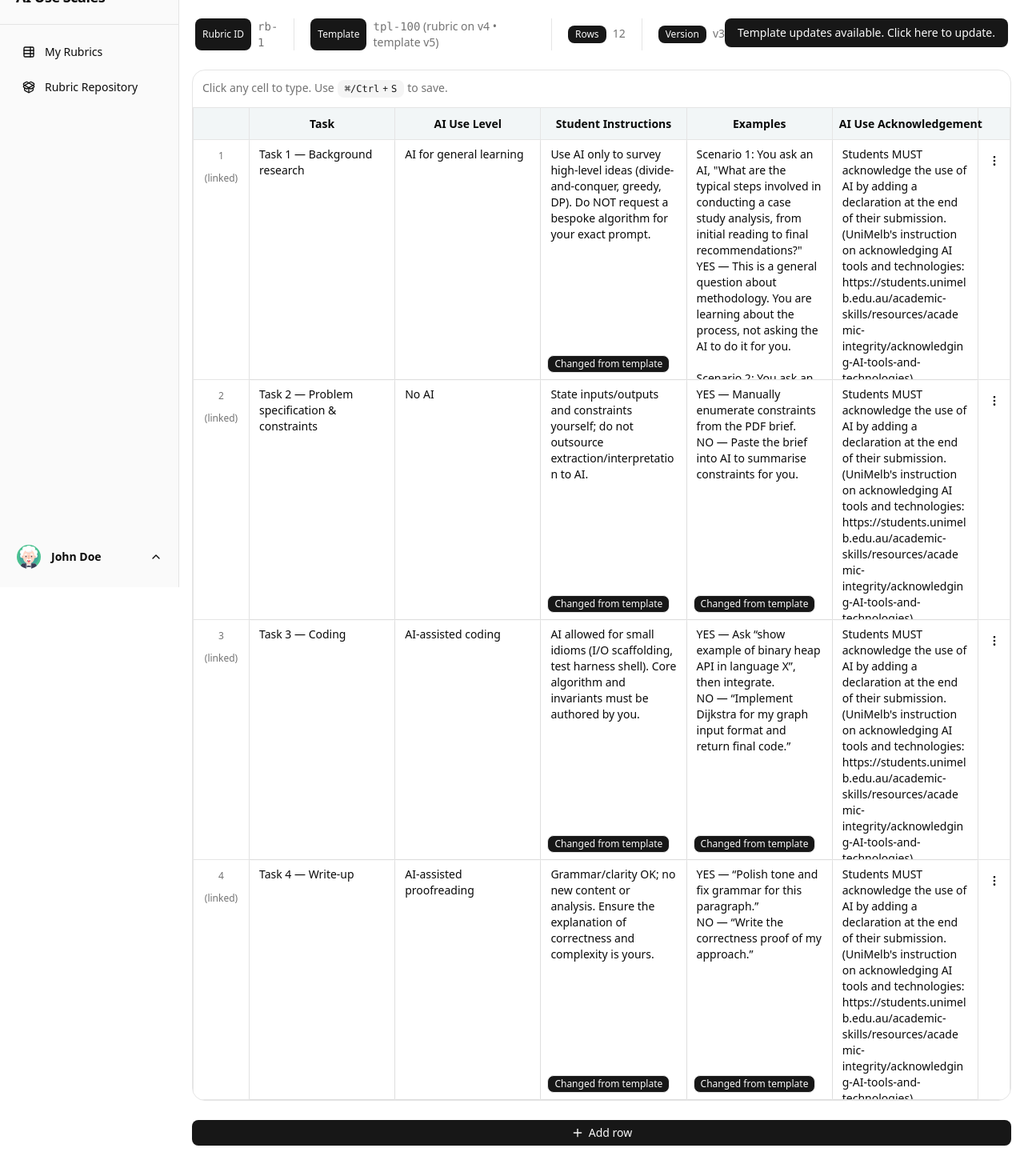
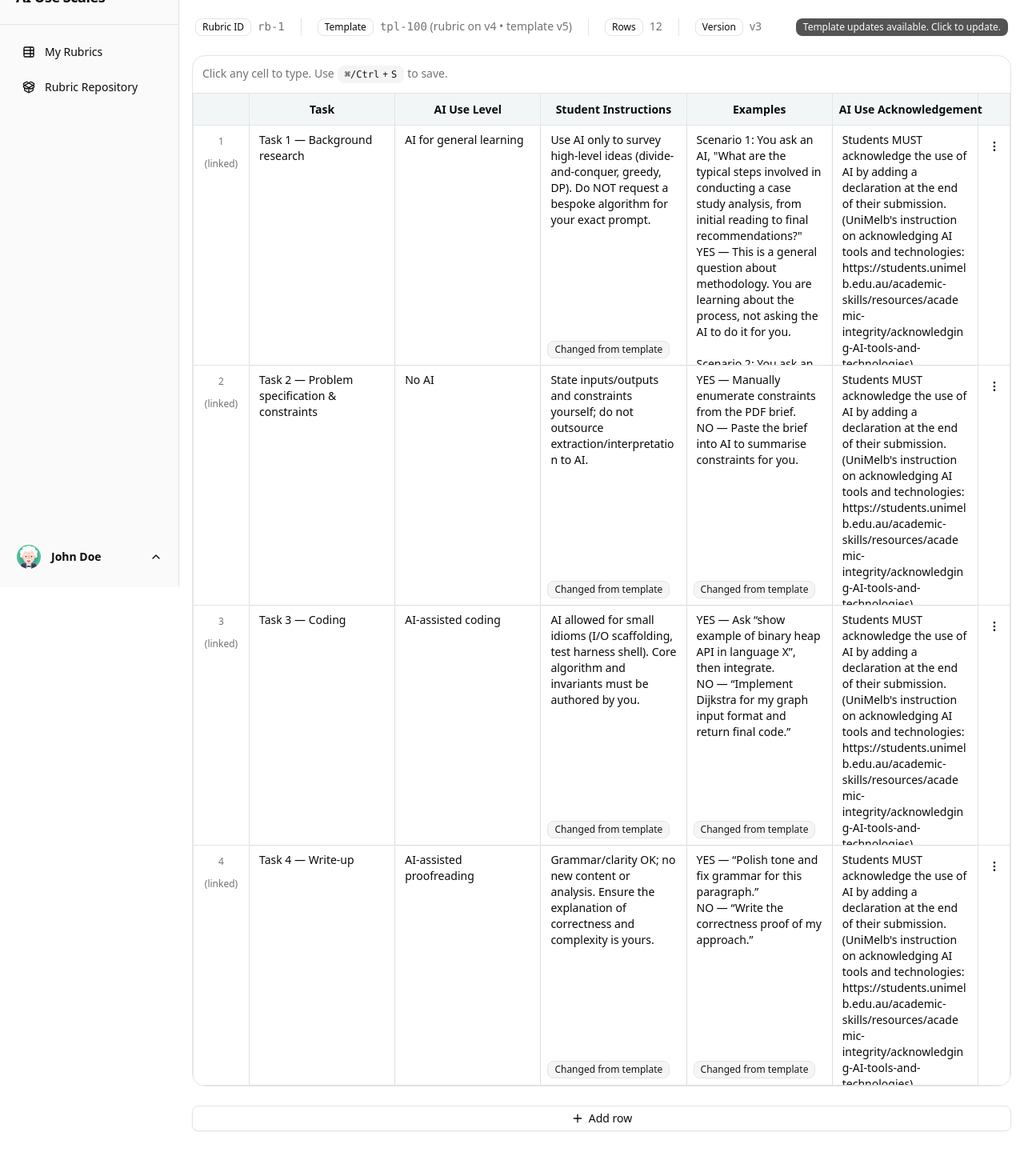
Before and after one commit to zimdo77/customisable-ai-use-scales, a Next.js app: page /edit-rubric/rb-1 in a window 1280 px wide. Shown: the part 66-1536 px from the top of the page at 80% size. Built offline with nearby package versions, Linux system fonts and the light colour scheme.

Commit message:
fix(edit-rubric-page): minor ui changes

```diff
--- a/src/components/edit-rubric-page/EditRubricTable.tsx
+++ b/src/components/edit-rubric-page/EditRubricTable.tsx
@@ -27,6 +27,7 @@ interface Props {
   rows: RubricRow[];
   onChange: (rows: RubricRow[]) => void;
   templateRows: TemplateRow[];
+  dirty: boolean;
 }
 
 function findTemplateRow(trs: TemplateRow[], id?: string | null) {
@@ -37,6 +38,7 @@ export default function RubricRowsTable({
   rows,
   onChange,
   templateRows,
+  dirty,
 }: Props) {
   const update = (i: number, patch: Partial<RubricRow>) => {
     const next = rows.slice();
@@ -85,8 +87,8 @@ export default function RubricRowsTable({
   return (
     <div>
       <div className="rounded-2xl border overflow-x-auto">
-        <div className="p-3 flex justify-between items-center">
-          <div className="text-sm text-muted-foreground">
+        <div className="p-3 flex justify-between items-center text-sm text-muted-foreground">
+          <div className="">
             Click any cell to type. Use
             <span className="mx-1">
               <Badge variant="secondary">
@@ -95,6 +97,7 @@ export default function RubricRowsTable({
             </span>
             to save.
           </div>
+          <div>{dirty && <div>Unsaved changes...</div>}</div>
         </div>
         <Table className="w-full table-fixed border">
           <TableHeader>
@@ -118,9 +121,7 @@ export default function RubricRowsTable({
                   className="divide-x divide-border h-[300px]"
                 >
                   <TableCell className="py-3 text-center align-top relative text-xs text-muted-foreground">
-                    <div className="pb-3">
-                      {i + 1}
-                    </div>
+                    <div className="pb-3">{i + 1}</div>
                     {linked && <div>(linked)</div>}
                   </TableCell>
                   {/* editable cells */}
@@ -212,7 +213,12 @@ export default function RubricRowsTable({
         </Table>
       </div>
       <div className="mt-6 mb-20">
-        <Button className="w-full" size="sm" onClick={() => addRow()}>
+        <Button
+          variant="outline"
+          className="w-full"
+          size="sm"
+          onClick={() => addRow()}
+        >
           <Plus className="size-4" /> Add row
         </Button>
       </div>
@@ -223,7 +229,7 @@ export default function RubricRowsTable({
 function CellChanged() {
   return (
     <Badge
-      variant="default"
+      variant="secondary"
       className="absolute left-2 bottom-2 border-border pointer-events-none"
     >
       {' '}
--- a/src/components/edit-rubric-page/RubricEditorClient.tsx
+++ b/src/components/edit-rubric-page/RubricEditorClient.tsx
@@ -103,7 +103,6 @@ export default function RubricEditorClient({
             onChange={(e) => setSubject(e.target.value.toUpperCase())}
           />
           <div className="ml-auto flex items-center gap-2">
-            {dirty && <Badge variant="outline">Unsaved</Badge>}
             <Button variant="outline" onClick={handleCancel}>
               Cancel
             </Button>
@@ -116,12 +115,12 @@ export default function RubricEditorClient({
       <div className="flex mx-auto text-sm max-w-screen-xl px-5 text-muted-foreground">
         <div className="flex items-center gap-5">
           <div className="flex flex-row gap-2">
-            <Badge>Rubric ID</Badge>
+            <Badge variant="outline">Rubric ID</Badge>
             <code>{rubric.id}</code>
           </div>
           <Separator orientation="vertical" className="h-4" />
           <div className="flex flex-row gap-2">
-            <Badge>Template</Badge>
+            <Badge variant="outline">Template</Badge>
             {rubric.templateId ? (
               <span>
                 <code>{rubric.templateId}</code> (rubric on v
@@ -130,29 +129,28 @@ export default function RubricEditorClient({
                 )
               </span>
             ) : (
-              <span className="">
-                N/A
-              </span>
+              <span className="">N/A</span>
             )}
           </div>
           <Separator orientation="vertical" className="h-4" />
           <div className="flex flex-row gap-2">
-            <Badge>Rows</Badge>
+            <Badge variant="outline">Rows</Badge>
             <span>{rubric.rowCount}</span>
           </div>
           <Separator orientation="vertical" className="h-4" />
           <div className="flex flex-row gap-2">
-            <Badge>Version</Badge>
+            <Badge variant="outline">Version</Badge>
             <span>v{rubric.version}</span>
           </div>
         </div>
         {hasTemplateUpdates && (
-          <Button
+          <Badge
+            variant="default"
             onClick={() => setUpdatesOpen(true)}
-            className="cursor-pointer ml-auto"
+            className="ml-auto animate-pulse"
           >
-            Template updates available. Click here to update.
-          </Button>
+            Template updates available. Click to update.
+          </Badge>
         )}
       </div>
 
@@ -162,6 +160,7 @@ export default function RubricEditorClient({
           rows={rubric.rows}
           onChange={onRowsChange}
           templateRows={linkedTemplate?.rows ?? []}
+          dirty={dirty}
         />
       </div>
 
--- a/src/components/edit-rubric-page/TemplateUpdatesSheet.tsx
+++ b/src/components/edit-rubric-page/TemplateUpdatesSheet.tsx
@@ -153,7 +153,8 @@ export default function TemplateUpdatesSheet({
                   </div>
                   <div>
                     <div className="font-semibold">
-                      Template v{template.version}
+                      Template{' '}
+                      <span className="text-chart-5">v{template.version}</span>
                     </div>
                     <Field name="Task" value={t.task} />
                     <Field name="AI Use Scale Level" value={t.aiUseLevel} />
--- a/src/components/my-rubrics-page/RubricCard.tsx
+++ b/src/components/my-rubrics-page/RubricCard.tsx
@@ -34,7 +34,9 @@ export default function RubricCard({
   onDeleteRequest,
 }: Props) {
   const statusBadge =
-    item.status === 'update-available' ? <Badge>Update available</Badge> : null;
+    item.status === 'update-available' ? (
+      <Badge className="animate-pulse">Template update available</Badge>
+    ) : null;
 
   return (
     <Card className="flex flex-col min-w-[300px] min-h-[200px] hover:cursor-pointer hover:bg-muted">
--- a/src/components/my-rubrics-page/RubricsToolbar.tsx
+++ b/src/components/my-rubrics-page/RubricsToolbar.tsx
@@ -101,8 +101,8 @@ export default function RubricsToolbar({
           </TabsList>
         </Tabs>
         <Button onClick={onCreateRubric}>
-            <Plus className="h-4 w-4" />
-            Create rubric
+          <Plus className="h-4 w-4" />
+          Create rubric
         </Button>
       </div>
     </div>
```
